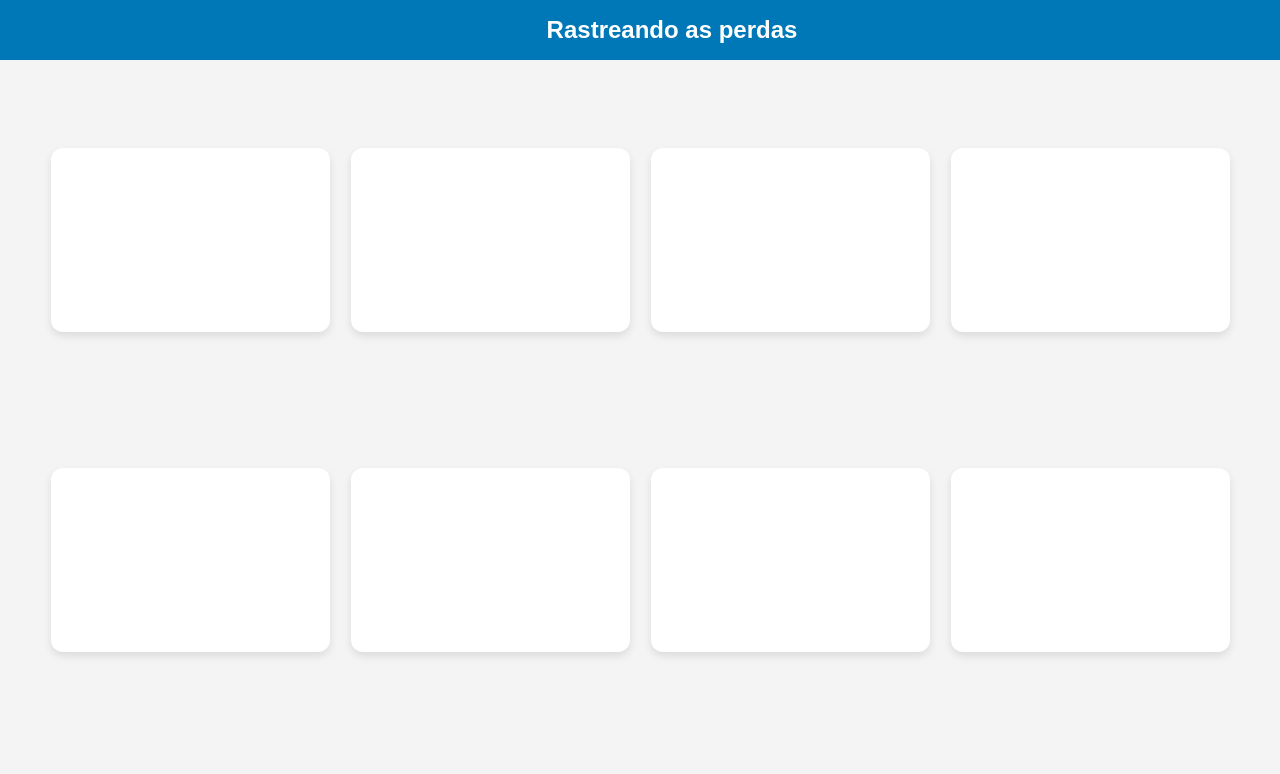
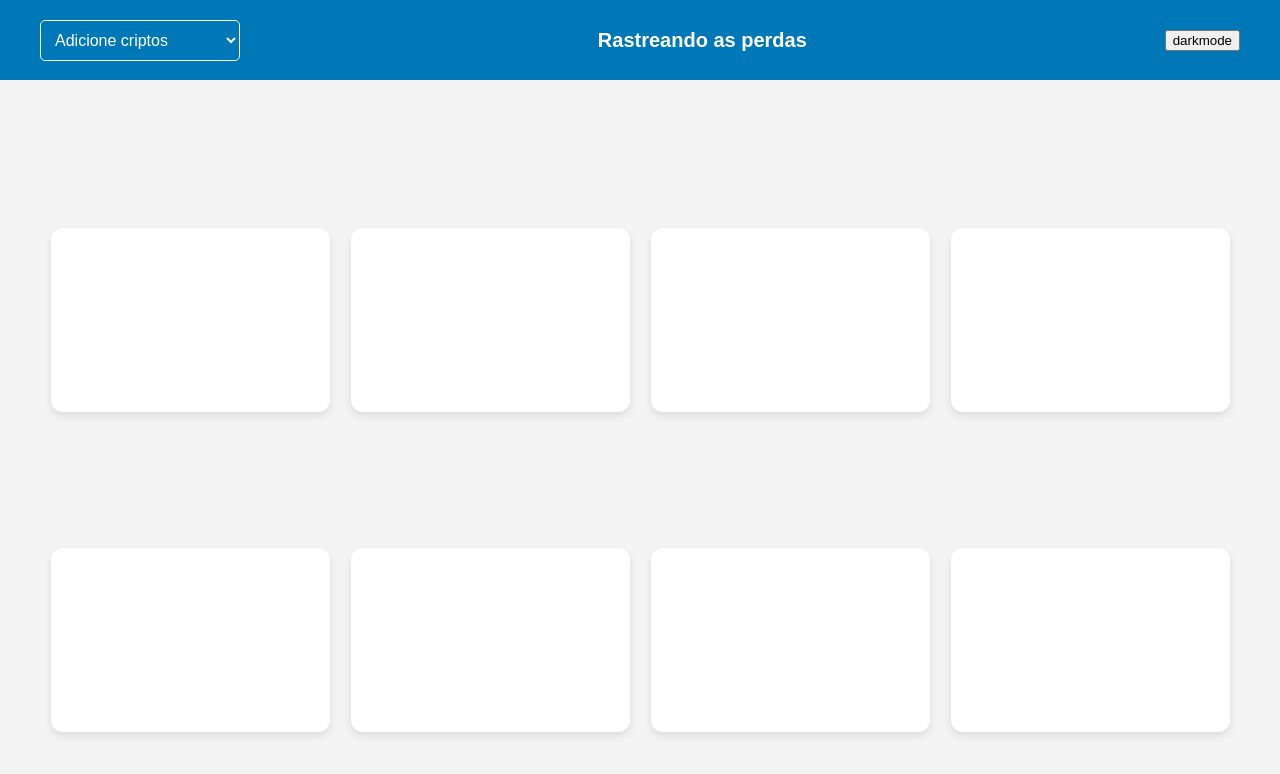
Before and after one commit to feex11/critptoDashBoard, a plain HTML site: page src/index.html in a window 1280 px wide. Drawn offline with nearby package versions, Linux system fonts and the light colour scheme; no server answers.

Commit message:
Adicionado select option das 100 maiores criptos

```diff
--- a/css/styles.css
+++ b/css/styles.css
@@ -15,18 +15,22 @@ section {
 }
 
 .navBar {
-  z-index: 1;
+  display: flex;
+  justify-content: space-between;
+  align-items: center;
+  padding: 10px 40px;
+  background-color: #0077b6;
+  color: white;
+  height: 60px;
+}
+
+
+.navBar h1 {
   margin: 0;
-  display: flex;
-  justify-content: center;
-  align-items: center;
-  background-color: #0077b6;
-  padding: 0 2rem; /* espaço interno nas laterais */
-  height: 60px;
-  width: 100%;
-  position: fixed;
-  top: 0;
+  font-size: 20px;
+  text-align: center;
 }
+
 
 h1 {
   color: white;
@@ -207,3 +211,21 @@ button:hover {
 #modal p{
 color: black;
 }
+
+#cryptoSelect{
+  color: white;
+  width: 200px;
+  padding: 10px;
+  background-color: #0077b6;
+  border: 1px solid white;
+  border-radius: 5px;
+  font-size: 16px;
+  cursor: pointer;
+}
+
+option{
+  background-color: white;
+  color: #0077b6;
+  padding: 10px;
+  font-size: 16px;
+}
--- a/scripts/api.js
+++ b/scripts/api.js
@@ -102,3 +102,26 @@ function openModal(coin, name, image, change30dFormatted, changeFormatted, chang
         <p>Última Atualização: ${horarioUTC}</p>
     `;
 };
+
+async function carregarCriptos() {
+    const url = 'https://api.coingecko.com/api/v3/coins/markets?vs_currency=usd&order=market_cap_desc&per_page=100&page=1&sparkline=false';
+
+    try {
+        const response = await fetch(url);
+        const data = await response.json();
+
+        const select = document.getElementById("cryptoSelect");
+
+        data.forEach(coin => {
+            const option = document.createElement("option");
+            option.value = coin.id;
+            option.textContent = `${coin.name} (${coin.symbol.toUpperCase()})`;
+            select.appendChild(option);
+        });
+
+    } catch (error) {
+        console.error("Erro ao carregar criptomoedas:", error);
+    }
+}
+
+carregarCriptos();
--- a/src/index.html
+++ b/src/index.html
@@ -10,7 +10,18 @@
     <script src="../scripts/api.js"></script>
   </head>
   <body>
-    <nav class="navBar"><h1>Rastreando as perdas</h1></nav>
+    <nav class="navBar">
+      <div>
+        <select id="cryptoSelect" title="Selecione uma criptomoeda">
+          <option value="">Adicione criptos</option>
+        </select>
+      </div>
+      <div>
+      <h1>Rastreando as perdas</h1>
+    </div>
+      <div><button>darkmode</button></div>
+    </nav>
+
     <section>
       <div class="parent">
         <div id="div1" data-moeda="bitcoin"></div>
@@ -27,29 +38,10 @@
         <div class="modal-header">
           <button id="close-modal">Fechar</button>
         </div>
-        <div class="modal-body">
-        </div>
+        <div class="modal-body"></div>
       </div>
     </section>
 
-    <!-- Deixando o gráfico desabilitado para o momento, problemas com a API
-    <section>
-      <div class="container">
-       Information about Bitcoin
-      <div class="infos">
-
-        <h2>Bitcoin (BTC)</h2>
-        <p>Variação: 2,5%</p>
-      </div>
-
-      <div class="botoes">
-        <button id="diario">Diário</button> <
-        <button id="mensal">Mensal</button>
-        <button id="anual">Anual</button>
-      </div>
-
-      <div style="width: 90%;">
-      -->
-      <script src="../scripts/modal.js"></script>
+    <script src="../scripts/modal.js"></script>
   </body>
 </html>
```
